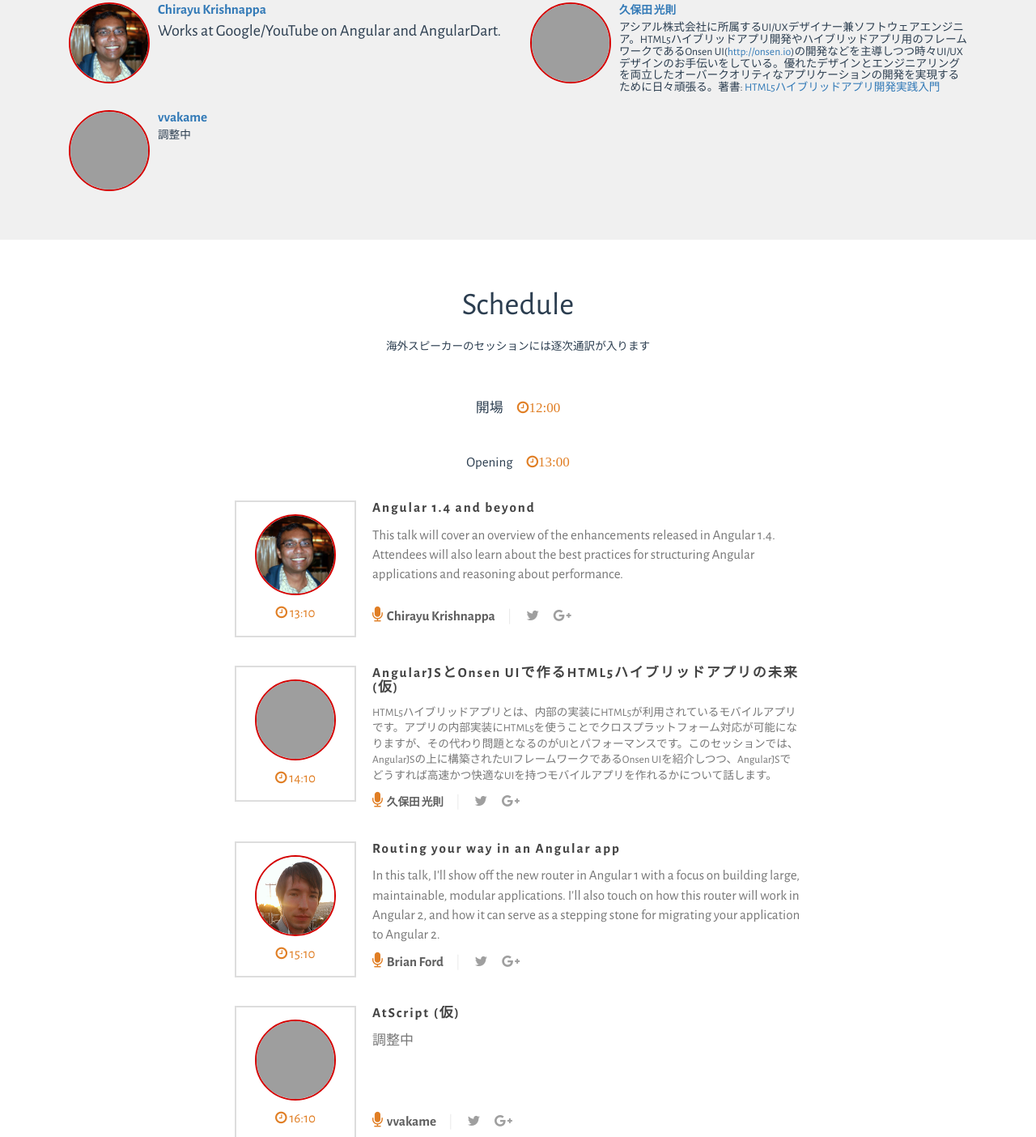
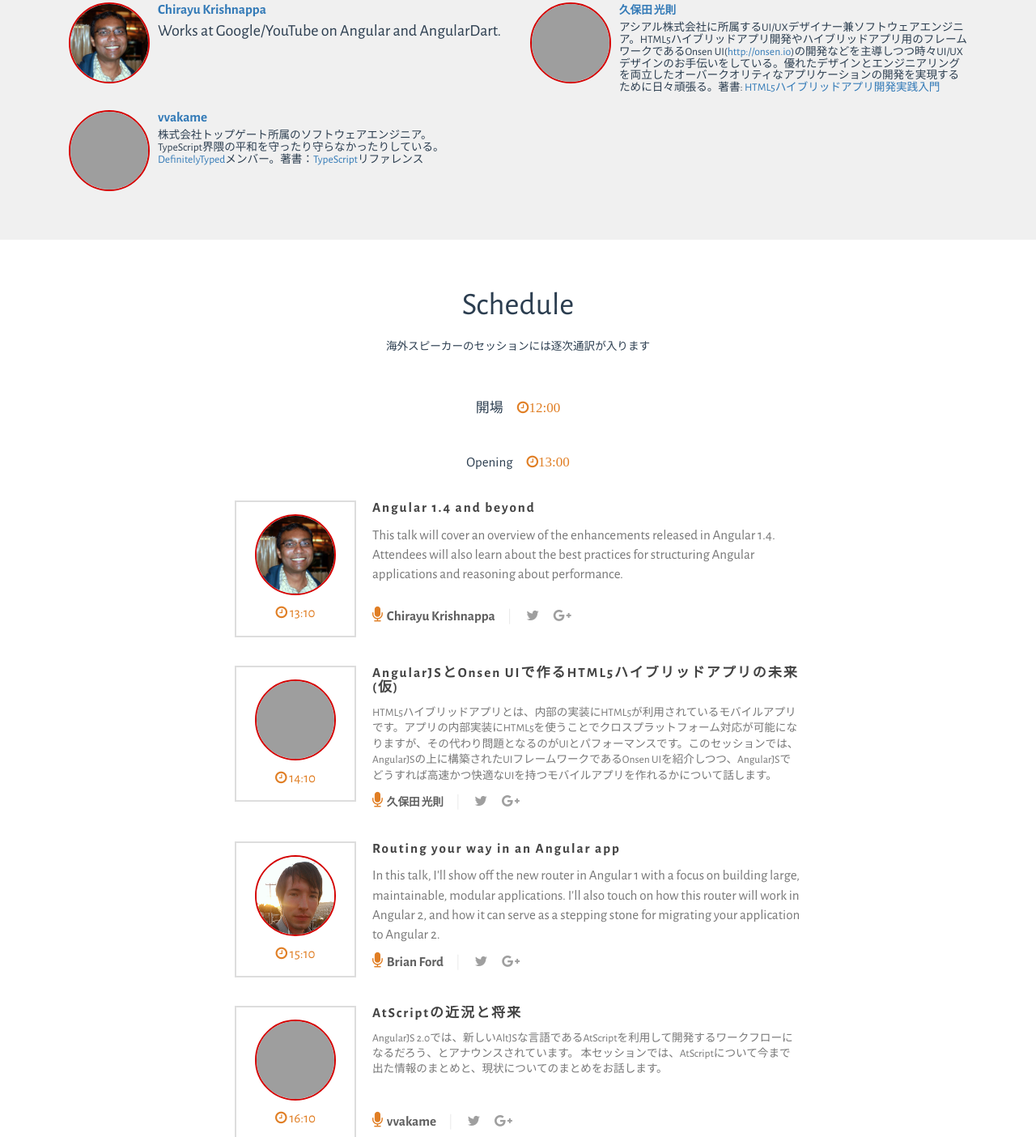
Before and after one commit to ng-japan/ng-japan, a website: page app/index.html in a window 1280 px wide. Shown: the part 1396-2800 px from the top of the page at 81% size. Drawn offline with nearby package versions, Linux system fonts and the light colour scheme; files that its build step writes are made by us from their sources; grey boxes are pictures that could not be loaded.

Commit message:
add vvakame's info

```diff
--- a/app/index.html
+++ b/app/index.html
@@ -84,8 +84,7 @@
         <div class="col-lg-5 col-lg-offset-1 col-sm-5 col-sm-offset-2  col-xs-6 col-xs-offset-1" id="text-angular">
           <p id="name-angular">ng-japan</p>
           <p id="date-angular" class="visible-sm-block visible-md-block visible-lg-block">
-          <a href="webcal://angular-europe.org/docs/angular-europe-calendar.ics">
-            <span id="angular-date-link">March 21, 2015</span></a> — TOKYO, JAPAN</p>
+            <span id="angular-date-link">March 21, 2015</span> — TOKYO, JAPAN</p>
           <p id="date-angular" class="visible-xs-block">March 21, 2015<span id="city">TOKYO, JAPAN</span></p>
           <div class="header-social">
             <a href="https://twitter.com/ng_japan" target="_blank"><span class="fa fa-twitter-square fa-2x"></span></a>
@@ -222,7 +221,7 @@
             <a href="https://twitter.com/vvakame" target="_blank">vvakame</a>
           </h3>
           <h4 class="media-sub jp">
-            調整中
+            株式会社トップゲート所属のソフトウェアエンジニア。<br>TypeScript界隈の平和を守ったり守らなかったりしている。<br><a href="http://definitelytyped.org/" target="_blank">DefinitelyTyped</a>メンバー。著書：<a href="http://www.amazon.co.jp/dp/484433588X/" target="_blank">TypeScript</a>リファレンス
           </h4>
           <div id="_vvakame" class="collapse">
             <p>
@@ -365,9 +364,9 @@
                       </div>
                     </div>
                     <div class="media-body media-right">
-                      <h3 class="media-heading media-heading-ng">AtScript (仮)</h3>
-                      <p class="media-detail">
-                      調整中
+                      <h3 class="media-heading media-heading-ng">AtScriptの近況と将来</h3>
+                      <p class="media-detail jp">
+                      AngularJS 2.0では、新しいAltJSな言語であるAtScriptを利用して開発するワークフローになるだろう、とアナウンスされています。 本セッションでは、AtScriptについて今まで出た情報のまとめと、現状についてのまとめをお話します。
                       </p>
                       <div class="foot">
                         <div class="name"><i class="fa fa-microphone"></i>vvakame</div>
```
